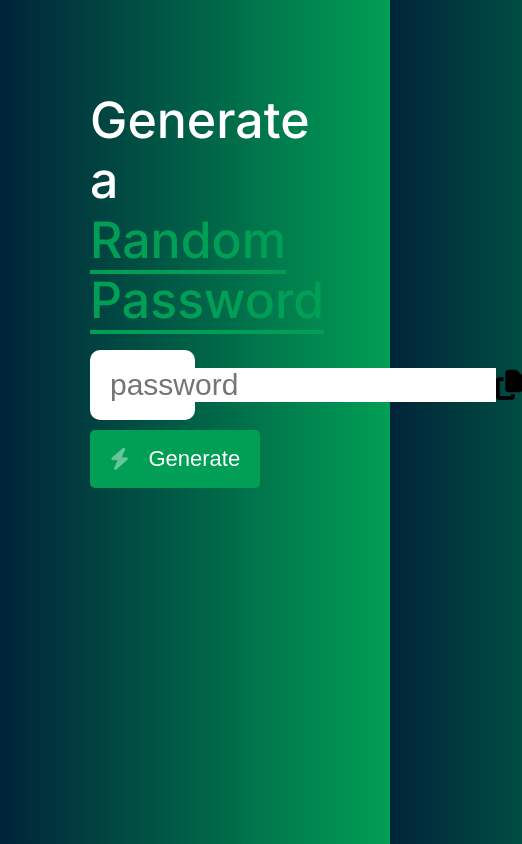
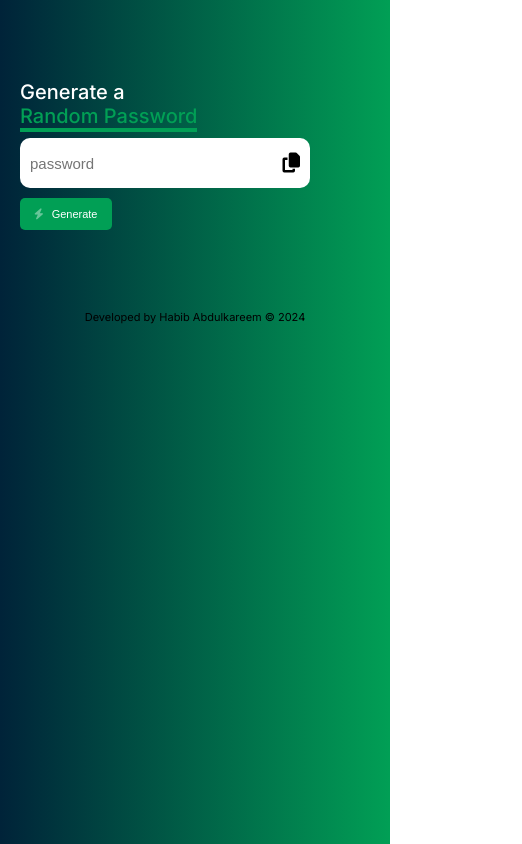
Before and after one commit to Habi12345/Random-Password-Generator, a plain HTML site: page index.html in a window 390 px wide. Shown: the whole page, 522 px wide, since content can reach past the window. Drawn offline with Linux system fonts and the light colour scheme.

Commit message:
Complete

```diff
--- a/index.html
+++ b/index.html
@@ -20,8 +20,11 @@
             <!--Icon goes here-->
             <span onclick="copyPassword()" title="copy text"><i class="fa-solid fa-copy"></i></span>
         </div>
-        <button onclick="randomPasswordGenerator()"> <i class="fa-solid fa-bolt fa-beat-fade"></i> Generate</button>
+        <button title="Generate Password"  onclick="randomPasswordGenerator()"> <i class="fa-solid fa-bolt fa-beat-fade"></i> Generate</button>
     </div>
+    <footer>
+        <span class="spn" >Developed by Habib Abdulkareem &copy; 2024</span>
+    </footer>
     <script src="script.js"></script>
 </body>
 </html>
--- a/style.css
+++ b/style.css
@@ -6,6 +6,7 @@
 
 body{
     background-image: linear-gradient(to right, #002339,  #019f55);
+    background-size: cover;
     font-family: "inter", sans-serif;
 }
 
@@ -69,4 +70,73 @@ span > i:hover{
 }
 button:hover{
     transform: ease 2s;
+    background-color: #00bc64;
 }
+
+footer{
+    display: flex;
+    align-items: flex-end;
+    justify-content: center;
+}
+
+/*Media query for screens smaller than 768px*/
+@media screen and (max-width: 767px){
+    .container{
+        margin-top: 70px;
+        margin-bottom: 70px;
+        margin-left: 10px;
+        padding: 10px;
+    }
+
+    h1{
+        font-size: 20px;
+        font-weight: 500;
+        margin-bottom: 10px;
+        color: #fff;
+    }
+
+    .container > .display{
+        background-color: #fff;
+        height: 50px;
+        width: 100%;
+        border-radius: 10px;
+        display: flex;
+        align-items: center;
+        justify-content: space-between;
+        padding: 10px;
+        margin-bottom: 10px;
+    }
+
+    .display > input{
+        outline: none;
+        border: none;
+        width: 70px;
+        font-size: 15px;
+        color: rgba(72, 72, 72, 0.757);
+    }
+
+    .display > span > i{
+        font-size: 20px;
+        cursor: pointer;
+    }
+
+    .container > button{
+        border: 0;
+        outline: 0;
+        background-color: #019f55;
+        color: #fff;
+        font-size: 11px;
+        font-weight: 300;
+        padding: 10px 14px;
+        border-radius: 5px;
+        cursor: pointer;
+        display: flex;
+        align-items: center;
+        justify-content: center;
+        gap: 0.5rem;
+    }
+
+    footer{
+        font-size: 11px;
+    }
+}
```
